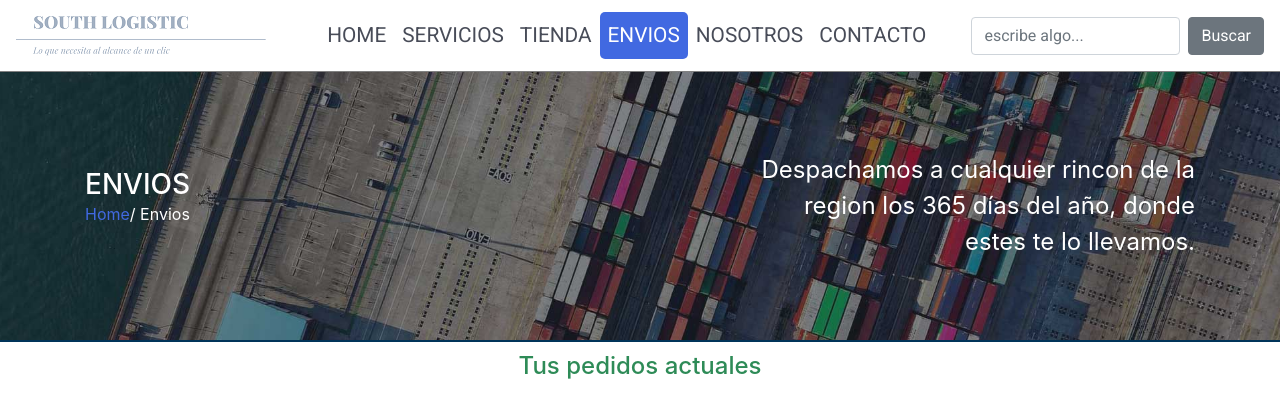
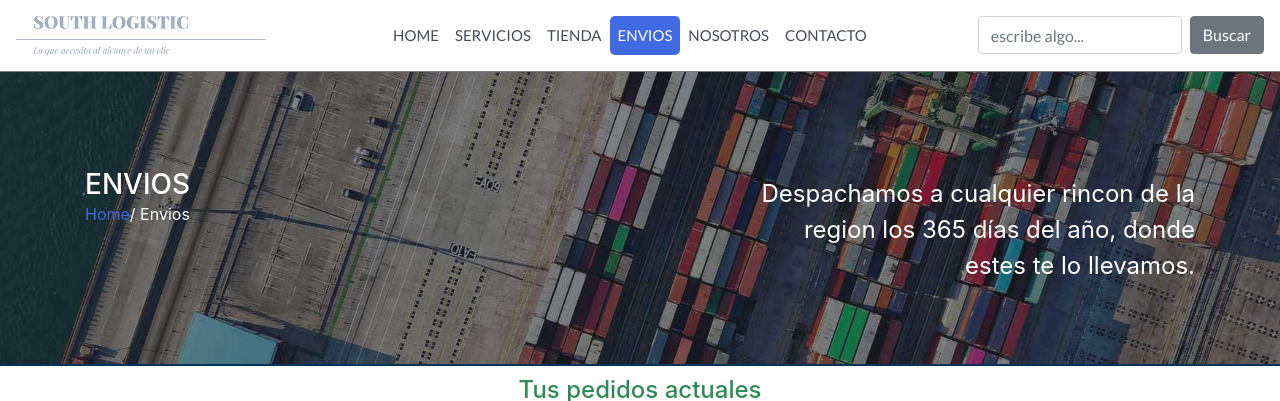
Before and after one commit to zeam2003/camada-18035, a PHP site: page /envios.html in a window 1280 px wide. Shown: the top 401 px of the page. Run offline with PHP 8.4, Linux system fonts and the light colour scheme.

Commit message:
Se realizan correcciones de identado, SCSS, comentarios, y se crean nuevos estilos pensando en el diseño final

```diff
--- a/envios.html
+++ b/envios.html
@@ -15,6 +15,7 @@
 </head>
 
 <body>
+    <!-- Inicio Header-->
     <nav class="navbar navbar-expand-md navbar-azul bordeInferiorNav fuenteNav  fixed-top">
         <a class="navbar-brand" href="">
             <img src="media/slv2.png" alt="South Logistic">
@@ -52,7 +53,7 @@
     <!-- Fin de Header -->
 
     <!-- contenedor principal -->
-    <div class="bloque-contenedor banner-general banner-fondo1 margen-72 texto-bloque texto-bloque-royal borderInferiorSeparador">
+    <div class="bloque-contenedor banner-general banner-fondo1 margen-72 texto-bloque texto-bloque-royal borderInferiorSeparador fadeIn fadeShort3">
         <div class="container">
             <div class="row">
                 <div class="col-sm-0 col-12 col-lg-7 colorRoyalBlue mt-3">
@@ -60,7 +61,7 @@
                     <a href="index.html" class="vis">Home</a><span class="text-white vis">/ Envios</span>
 
                 </div>
-                <div class="col-sm-0 vis col-12 col-lg-5 text-white tam-fuente-1 mb-0 text-right">
+                <div class="col-sm-0 vis col-12 col-lg-5 text-white tam-fuente-1 mb-0 mt-4 text-right">
                     <p class="mb-0">Despachamos a cualquier rincon de la region los 365 días del año, donde estes te lo llevamos.</p>
 
 
@@ -69,7 +70,7 @@
         </div>
     </div>
     <div class="container">
-        <div class="row">
+        <div class="row fadeIn fadeShort">
 
             <div class="col-md-12 col-lg-12">
                 <h4 class="titulo text-center colorVerdeTranquilo margenSuperior">Tus pedidos actuales</h4>
@@ -79,7 +80,7 @@
                 <iframe class="frame-youtube alto-video fadeIn" src="https://www.youtube.com/embed/OqYLg2q6s1g" title="YouTube video player" frameborder="0" allow="accelerometer; autoplay; clipboard-write; encrypted-media; gyroscope; picture-in-picture" allowfullscreen>
 				</iframe>
             </div>
-            <div class="col-sm-12 col-md-6 fadeIn fadeShort">
+            <div class="col-sm-12 col-md-6">
                 <table class="table margen-basico4">
                     <thead class="thead-royal">
                         <tr class="text-center">
@@ -186,6 +187,7 @@
         </div>
     </div>
 
+    <!-- Fin Modal-->
     <script src="js/jquery-3.5.1.slim.min.js"></script>
     <script src="js/popper.min.js"></script>
     <script src="bootstrap/js/bootstrap.min.js"></script>
--- a/scss/_envios.scss
+++ b/scss/_envios.scss
@@ -121,10 +121,6 @@ $margen in $separadores {
             color: royalblue;
         }
     }
-    /* .banner-fondo1 {
-        background-image: url("../../media/ss1x760.jpg");
-        max-height: 760px;
-    } */
 }
 
 .badge-propio {
--- a/scss/_fuentes.scss
+++ b/scss/_fuentes.scss
@@ -1 +1,2 @@
-@import url('https://fonts.googleapis.com/css2?family=Roboto:ital,wght@0,400;0,700;1,400;1,700&display=swap');
+// @import url('https://fonts.googleapis.com/css2?family=Roboto:ital,wght@0,400;0,700;1,400;1,700&display=swap');
+@import url('https://fonts.googleapis.com/css2?family=Lato:ital,wght@0,300;0,400;1,700&display=swap')
--- a/scss/_main.scss
+++ b/scss/_main.scss
@@ -92,7 +92,7 @@
 
 .fuenteNav {
     @include navFont($fuente, $font-weight);
-    font-size: 1rem;
+    font-size: $font-size;
     color: royalblue;
 }
 
@@ -110,12 +110,13 @@
     & .navbar-nav {
         & .nav-link {
             font-family: $fuente;
-            font-size: 1.3rem;
+            font-size: $font-size;
             font-weight: 400;
             color: $font-navbar-link;
             text-transform: uppercase;
             &:hover {
                 color: $navbar-color-hover;
+                transition: all 0.5s;
             }
             &:focus {
                 color: $navbar-color-hover;
@@ -123,12 +124,12 @@
             &.disabled {
                 color: $navbar-color-disabled;
                 font-family: $fuente;
-                font-size: 1.3rem;
+                font-size: $font-size;
                 font-weight: $font-weight;
             }
             &.show {
                 font-family: $fuente;
-                font-size: 1.3rem;
+                font-size: $font-size;
                 font-weight: $font-weight;
                 color: white;
                 text-transform: uppercase;
@@ -136,7 +137,7 @@
             }
             &.active {
                 font-family: $fuente;
-                font-size: 1.3rem;
+                font-size: $font-size;
                 font-weight: $font-weight;
                 color: white;
                 text-transform: uppercase;
@@ -145,8 +146,8 @@
         }
         & .show> {
             .nav-link {
-                font-family: 'Roboto', 'sans-serif';
-                font-size: 1.3rem;
+                font-family: $fuente;
+                font-size: $font-size;
                 font-weight: 400;
                 color: white;
                 text-transform: uppercase;
@@ -156,8 +157,8 @@
         }
         & .active> {
             .nav-link {
-                font-family: 'Roboto', 'sans-serif';
-                font-size: 1.3rem;
+                font-family: $fuente;
+                font-size: $font-size;
                 font-weight: 400;
                 color: white;
                 text-transform: uppercase;
@@ -234,3 +235,13 @@
     @extend .fadeIn;
     animation-duration: 1.5s;
 }
+
+.fadeShort2 {
+    @extend .fadeIn;
+    animation-duration: 1s;
+}
+
+.fadeShort3 {
+    @extend .fadeIn;
+    animation-duration: 0.7s;
+}
--- a/scss/_variables.scss
+++ b/scss/_variables.scss
@@ -1,5 +1,6 @@
-$fuente: 'Roboto',
+$fuente: 'Lato',
 'sans-serif';
+$font-size: 0.938rem;
 $font-weight: 400;
 $font-color-black: #000;
 $font-color-servicios: #5a5a5a;
```
Also changed, not shown: contacto.html (+6 -7 lines), css/miestilo.css (+30 -18 lines), index.html (+8 -16 lines), tienda.html (+5 -2 lines), dist/css/miestilo.min.css, media/ba1.jpg (added), media/ba3.jpg (added), 2 other files.
